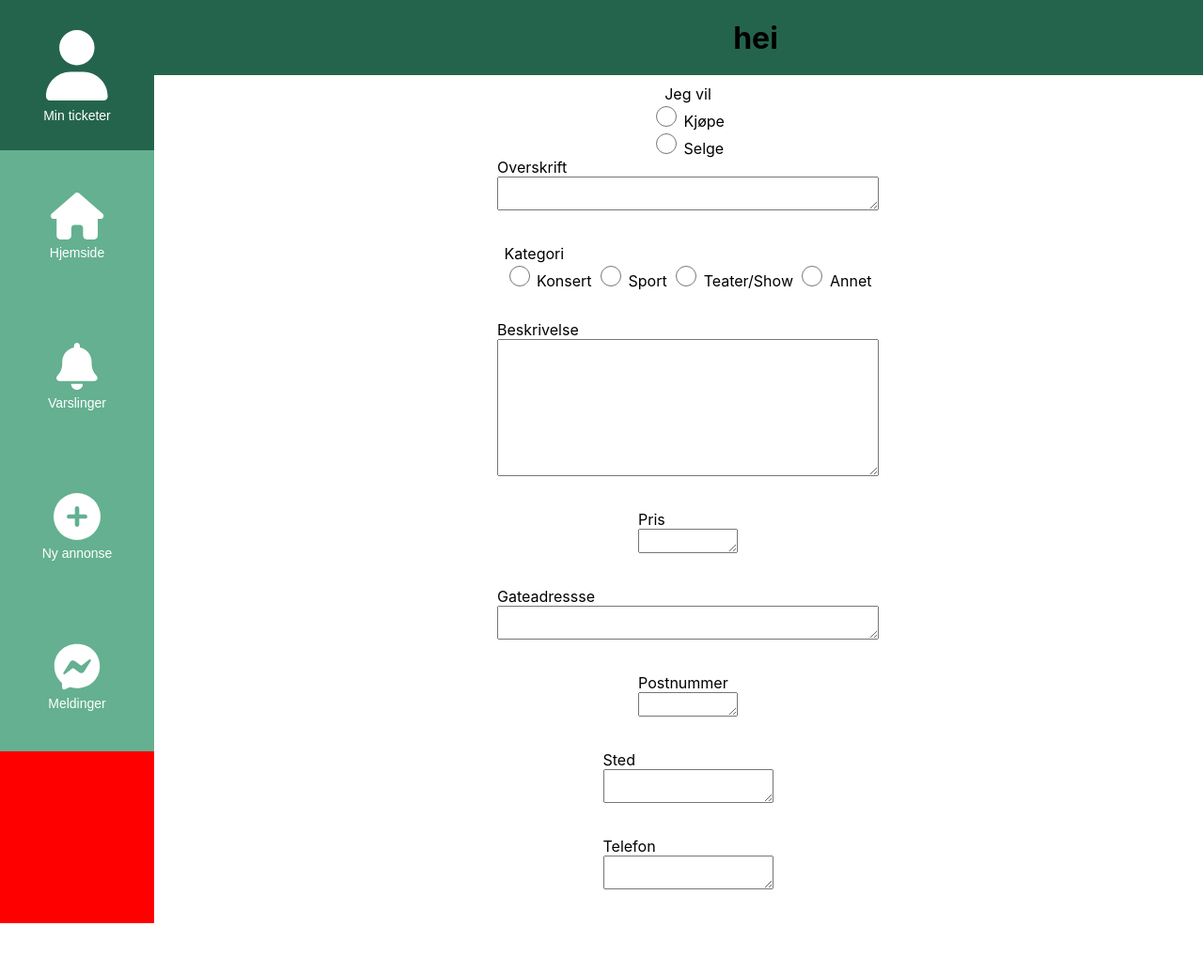
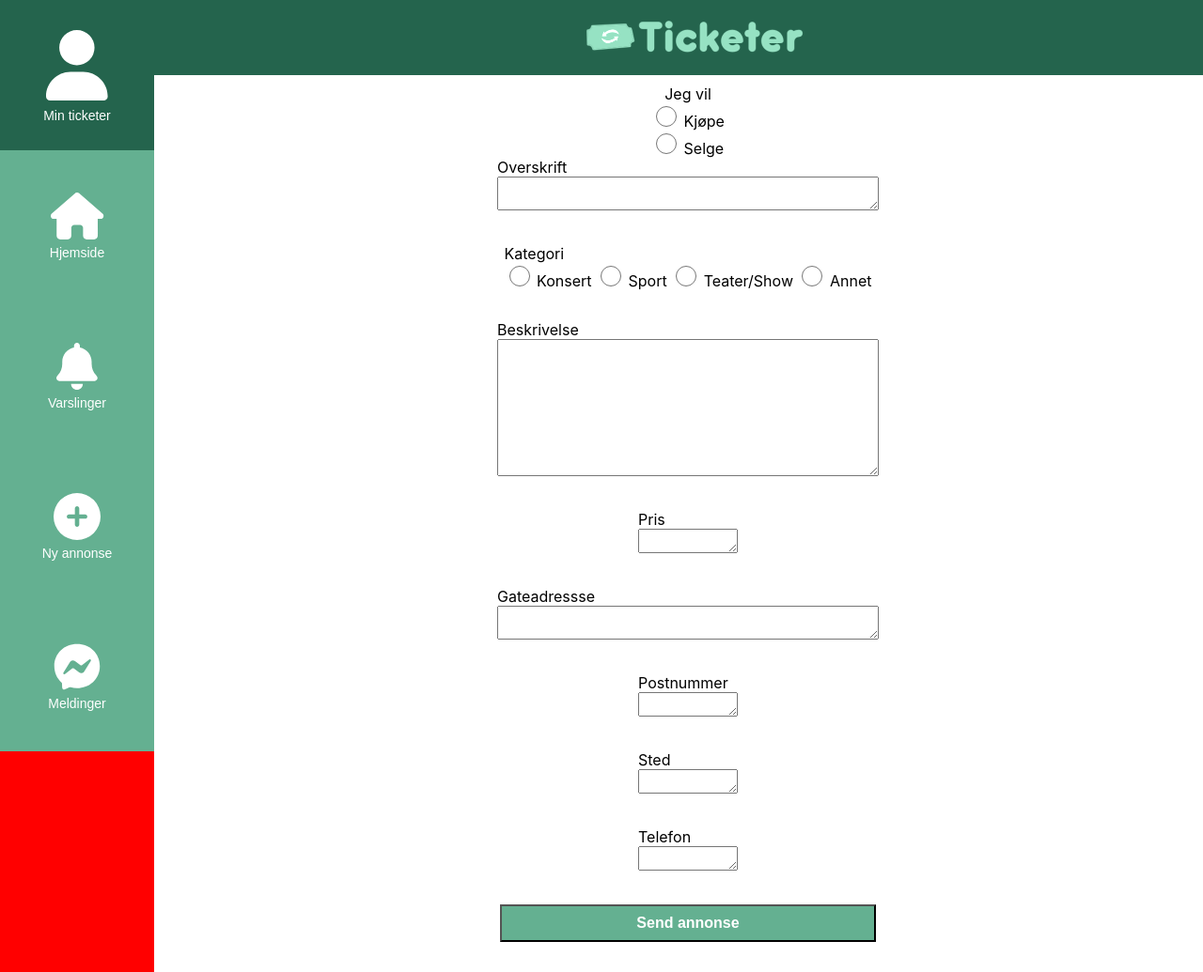
Before and after one commit to JonahNiklas/Ticketer, a React (Create React App) app in the folder frontend/: page / in a window 1280 px wide. Shown: the whole page at 94% size. Before the commit the page ends 983 px from the top, so only its background shows below. Built offline with nearby package versions, Linux system fonts and the light colour scheme.

Commit message:
feat(ui): finished frontend on create post
Put on logo at top navbar and home icon on left navbar. Fixed some styling. Added textarea and send buttons.

Closes #20

```diff
--- a/frontend/src/Components/CreatePosts.css
+++ b/frontend/src/Components/CreatePosts.css
@@ -12,9 +12,30 @@
 .radiobutton{
     height: 22px;
     width: 22px;
+    cursor: pointer;
 }
 
+.font{
+    font-weight: bold;
+    cursor: default;
+}
 
+.button{
+    font-weight: bold;
+    font-size: 16px;
+    width: 400px;
+    height: 40px;
+    background-color: rgb(100, 176, 145);
+    color: white;
+    cursor: pointer;
+}
+
+.button:hover{
+    font-weight: bold;
+    color: white;
+    background-color: rgb(83, 141, 118);
+
+}
 .objectPlacement {
     display: flex;
     flex-direction: column;
--- a/frontend/src/Components/CreatePosts.tsx
+++ b/frontend/src/Components/CreatePosts.tsx
@@ -5,35 +5,41 @@ function CreatePosts(){
 return(
     <form>
         <div className='objectPlacement'>
-        <div>Jeg vil</div>
+        <div >Jeg vil</div>
             <div id='trade_type'>
+
                 <div>
                 <input type="radio" name ="Valg" value= "Kjøpe" className='radiobutton'/>
                 <label> Kjøpe  </label>
                 </div>
+
                 <div>
                 <input type="radio" name='Valg' value="Selge" className='radiobutton'/>
                 <label htmlFor='Valg'> Selge</label>
                 </div>
+
             </div>
+
             <div></div>
+
             <div>
             <div>Overskrift</div>
             <textarea className="widthforBig" ></textarea>
             </div>
+
             <p></p>
             <div>
                 <div>Kategori</div>
-                <input type="radio" name ="Valg" value= "Konsert" className='radiobutton'/>
+                <input type="radio" name ="Theme" value= "Konsert" className='radiobutton'/>
                 <label> Konsert  </label>
 
-                <input type="radio" name ="Valg" value= "Sport" className='radiobutton'/>
+                <input type="radio" name ="Theme" value= "Sport" className='radiobutton'/>
                 <label> Sport  </label>
 
-                <input type="radio" name ="Valg" value= "Teater/Show" className='radiobutton'/>
+                <input type="radio" name ="Theme" value= "Teater/Show" className='radiobutton'/>
                 <label> Teater/Show  </label>
 
-                <input type="radio" name ="Valg" value= "Annet" className='radiobutton'/>
+                <input type="radio" name ="Theme" value= "Annet" className='radiobutton'/>
                 <label> Annet  </label>
 
             </div>
@@ -66,16 +72,19 @@ return(
             <p></p>
             <div>
             <div>Sted</div>
-            <textarea className="widtforSmall" ></textarea>
+            <textarea className="widthforSmall" ></textarea>
             </div>
 
             <p></p>
             <div>
             <div>Telefon</div>
-            <textarea className="widtforSmall" ></textarea>
+            <textarea className="widthforSmall" ></textarea>
 
             </div>
-
+            <p></p>
+            <div className='widthforBig'>
+                <button className='button'>  Send annonse </button>
+            </div>
             <p className='textareaSizeSpace'></p>
 
 
--- a/frontend/src/Pages/Posts.css
+++ b/frontend/src/Pages/Posts.css
@@ -12,7 +12,6 @@
 .one{
     max-width: 164px;
     background-color: red;
-
 }
 
 .navbar_top{
@@ -20,8 +19,9 @@
     background-color:rgb(36, 100, 77);
     position: fixed;
     top: 0;
-    width: 100%;
+    width: 90%;
 }
+
 
 .content{
     padding-top: 90px;
--- a/frontend/src/Pages/Posts.tsx
+++ b/frontend/src/Pages/Posts.tsx
@@ -2,6 +2,7 @@ import React from "react";
 import Menylinje from "../Components/Menylinje";
 import CreatePosts from "../Components/CreatePosts";
 import './Posts.css';
+import  logo  from "../Pictures/TicketerLogo.png";
 
 function Posts() {
     return (
@@ -9,12 +10,17 @@ function Posts() {
             <div className='item one'>
                 <Menylinje />
             </div>
+
             <div className="item">
+
                 <div className="item navbar_top">
-                <h1 className="LogoPlacement"> hei</h1>
+                    <div className="LogoPlacement">
+                        <img src={logo} alt="hssds" />
+                     </div>
                 </div>
+
                 <div className="item content">
-                <CreatePosts/>
+                    <CreatePosts/>
                 </div>
             </div>
         </div>
```
Also changed, not shown: frontend/src/Pictures/TicketerLogo.png.
